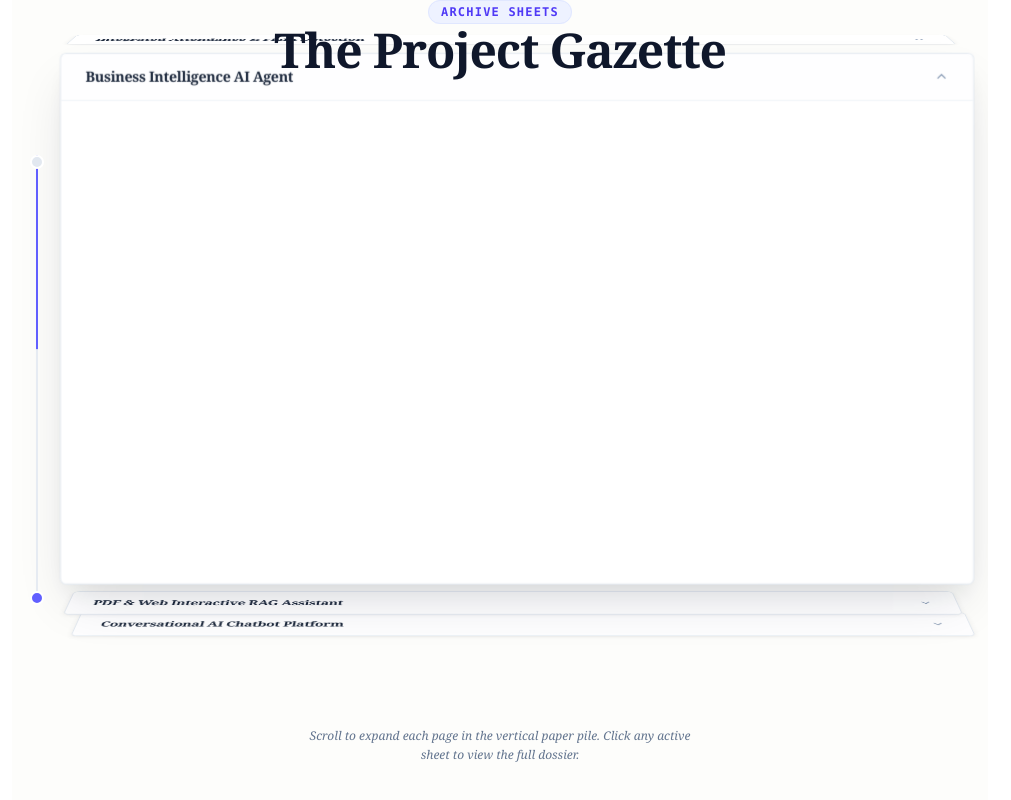
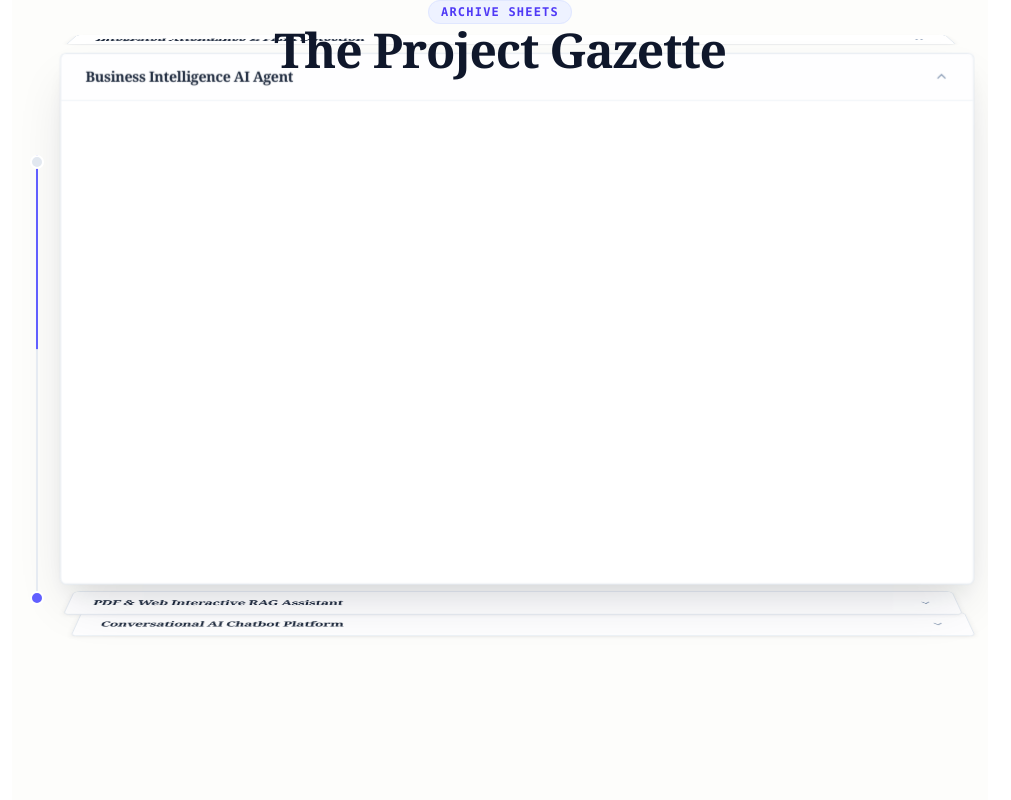
Before and after one commit to basil-123/portfolio, a Next.js app: page / in a window 1280 px wide. Shown: the part 1870-2670 px from the top of the page, without its empty margins (140-1151 px from the left). Built offline with nearby package versions, Linux system fonts and the light colour scheme; grey boxes are pictures that could not be loaded.

Commit message:
new 2026 last

```diff
--- a/app/sections/projects.tsx
+++ b/app/sections/projects.tsx
@@ -532,8 +532,6 @@ export default function Projects() {
           <div className="text-center z-20 px-4 mt-2 sm:mt-4 max-w-md mx-auto shrink-0">
             <p className="text-slate-500 text-[10px] sm:text-xs font-serif italic leading-relaxed px-4">
               {isMobile
-                ? "Scroll to stack/unstack each sheet in the pile. Tap any sheet to view its full dossier."
-                : "Scroll to expand each page in the vertical paper pile. Click any active sheet to view the full dossier."
               }
             </p>
           </div>
```
